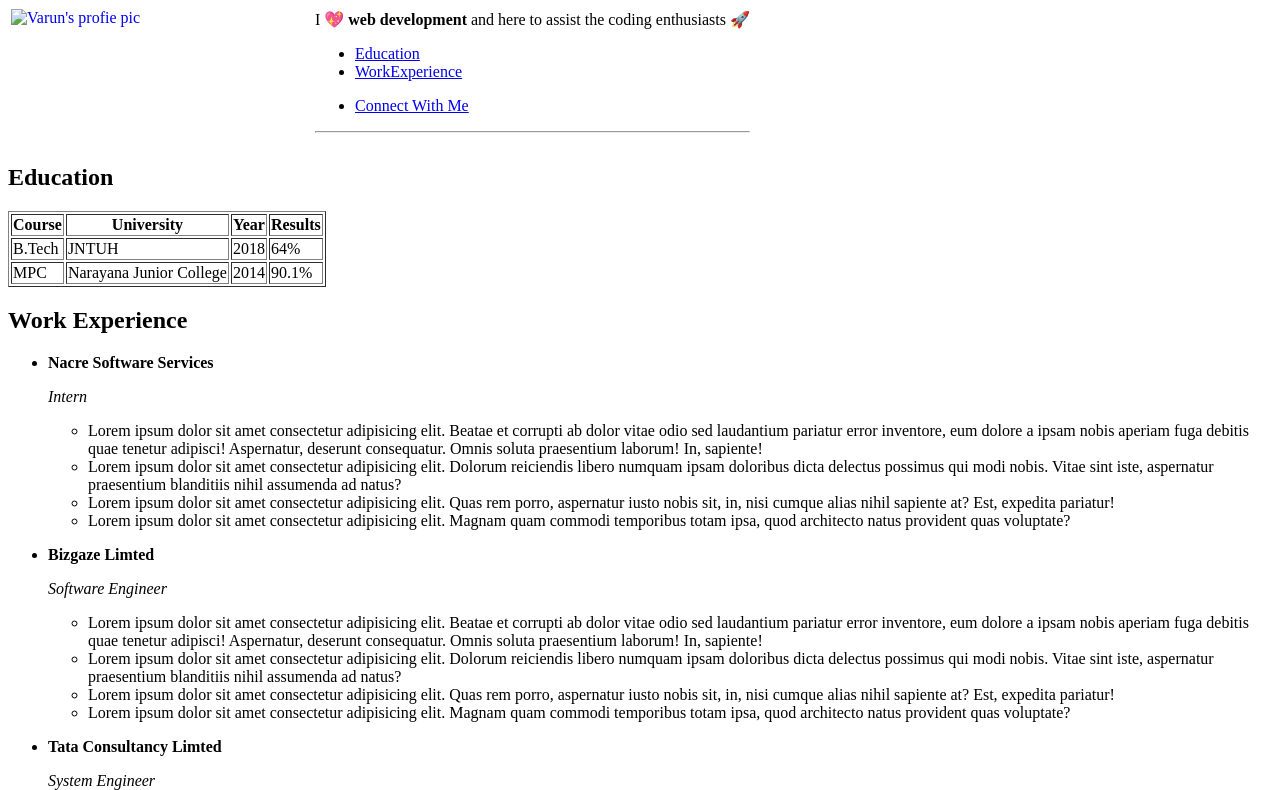
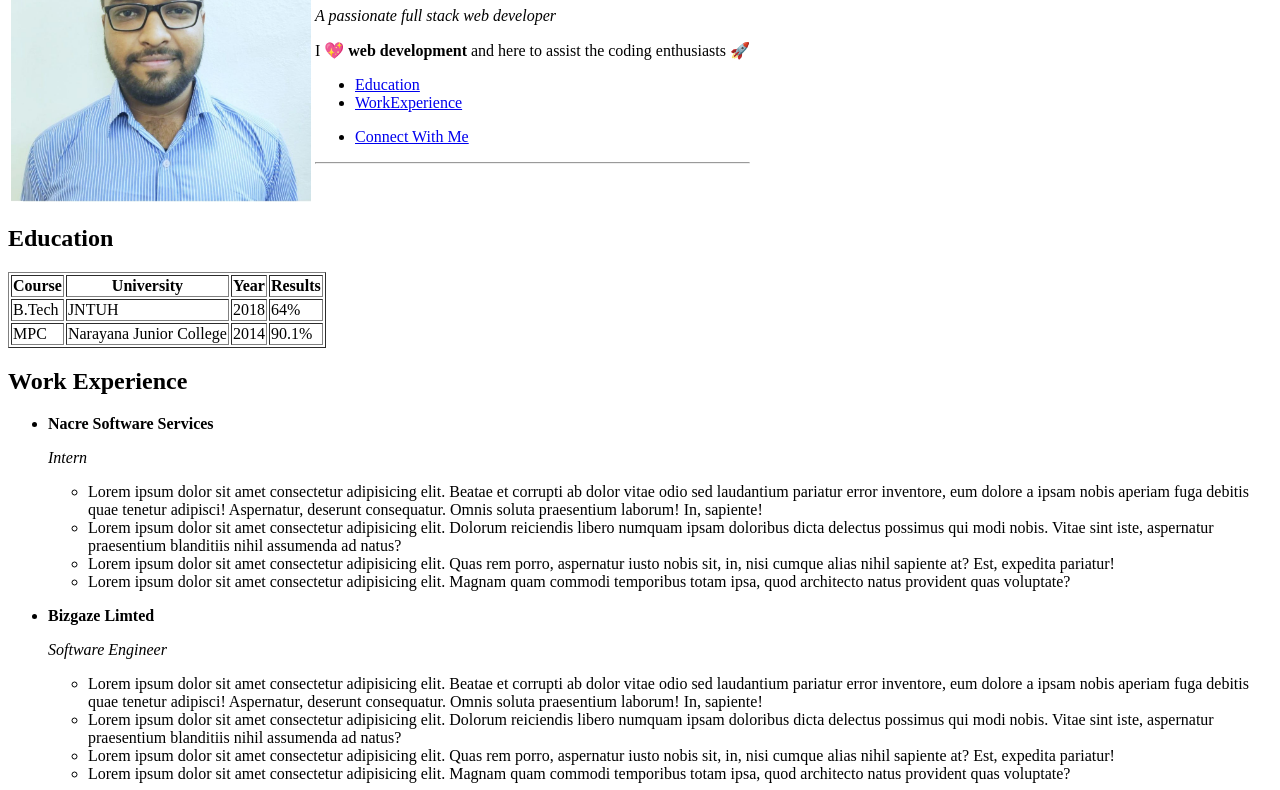
Before and after one commit to VarunCheera/myResumeDemo, a plain HTML site: page index.html in a window 1280 px wide. Shown: the part 115-905 px from the top of the page. Drawn offline with Linux system fonts and the light colour scheme.

Commit message:
Update index.html

```diff
--- a/index.html
+++ b/index.html
@@ -17,7 +17,7 @@
             <a href="https://github.com/varunkumar-cheera">
               <img
                 style="float: left"
-                src="./images/profileimage.jpg"
+                src="./profileimage.jpg"
                 alt="Varun's profie pic"
                 width="300"
               />
```
